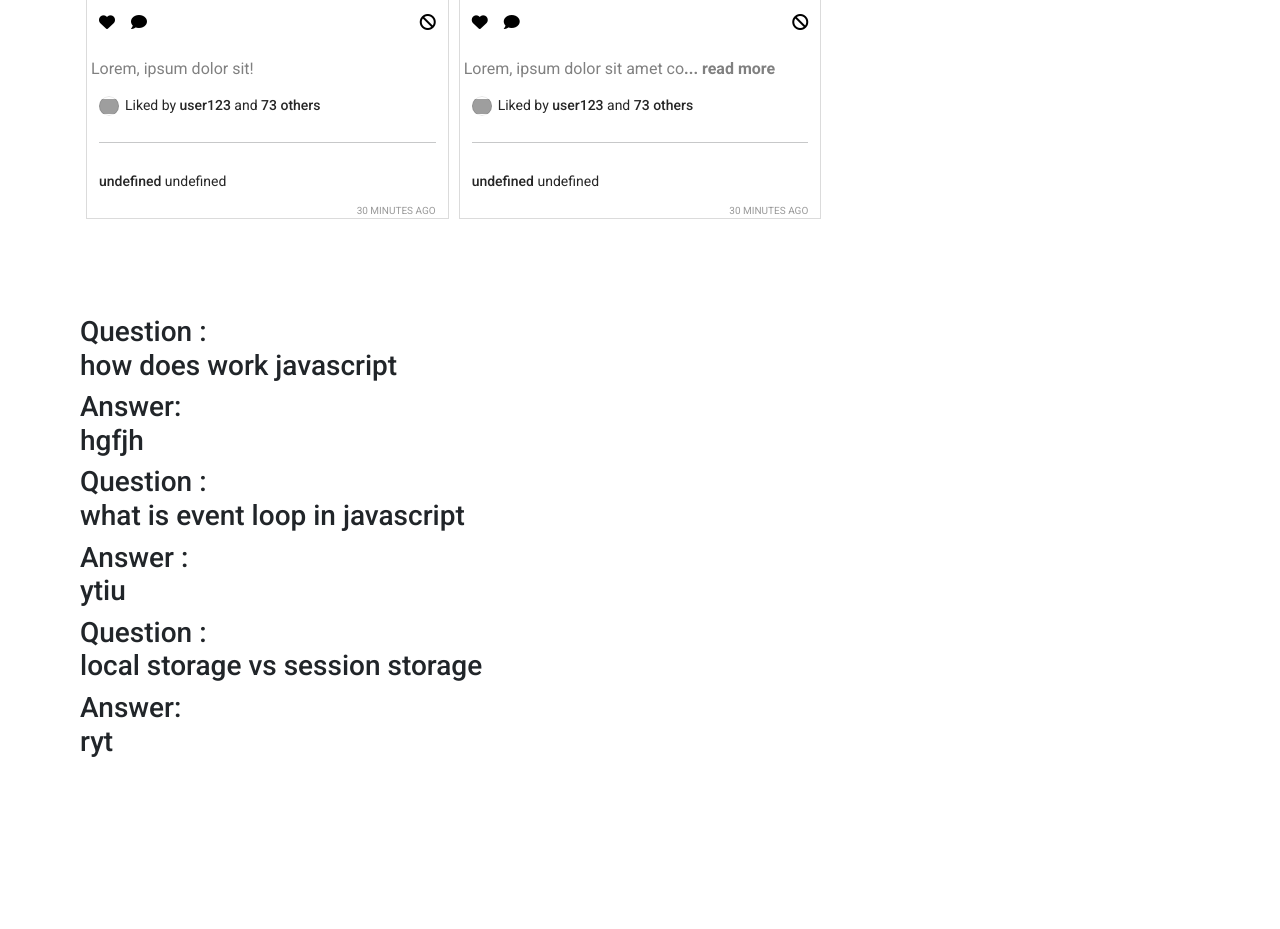
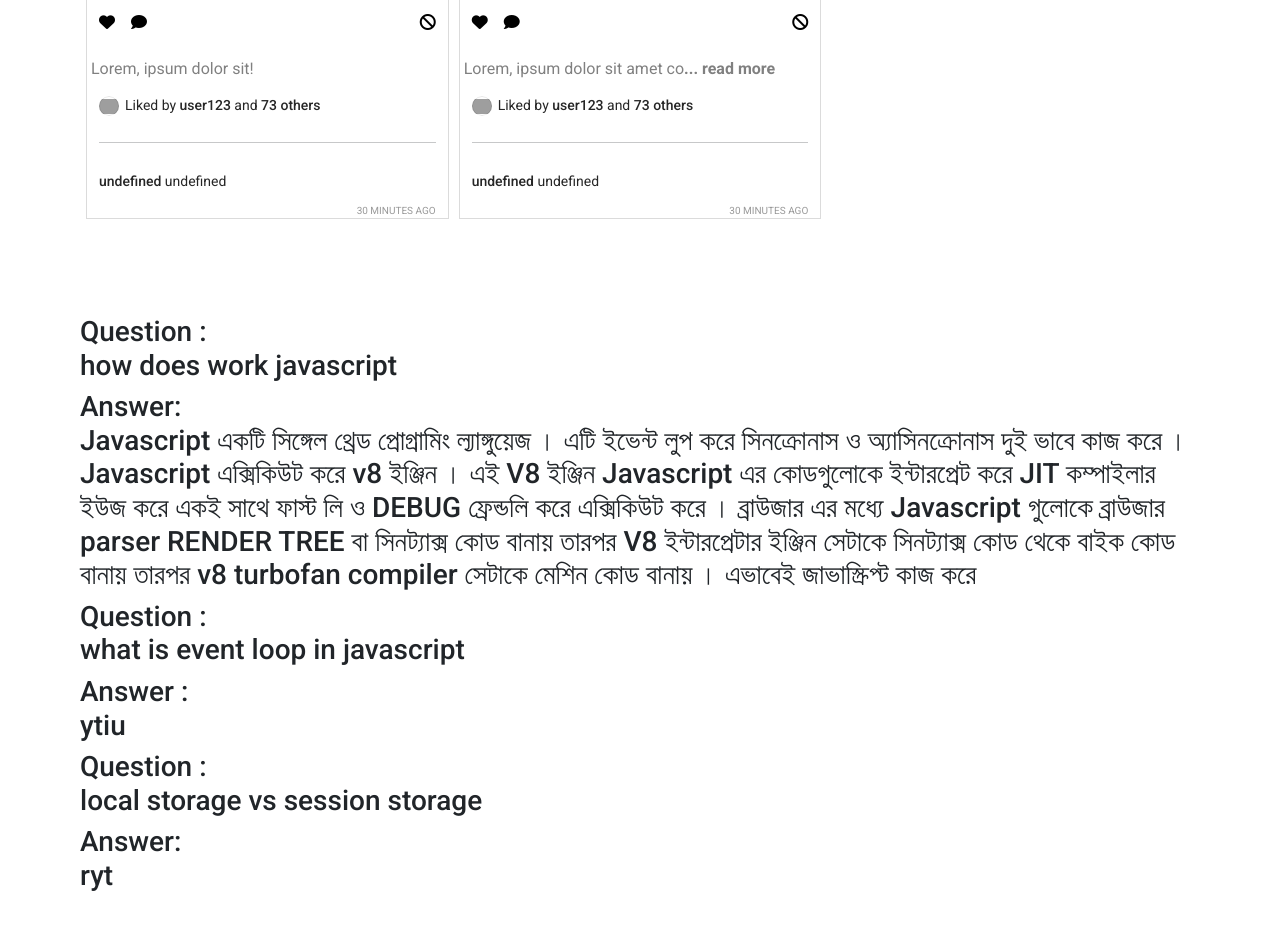
Before and after one commit to mdsohaghasan/insta-shohor, a plain HTML site: page index.html in a window 1280 px wide. Shown: the part 1265-2194 px from the top of the page. Before the commit the page ends 2103 px from the top, so only its background shows below. Drawn offline with nearby package versions, Linux system fonts and the light colour scheme; grey boxes are pictures that could not be loaded.

Commit message:
FRIST QUESTION

```diff
--- a/index.html
+++ b/index.html
@@ -60,7 +60,13 @@
     <!-- Answer -->
     <section style="margin: 5rem;">
         <h3> Question :<br> how does work javascript</h3>
-        <h3>Answer: <br>hgfjh </h3>
+        <h3>Answer: <br>
+            Javascript একটি সিঙ্গেল থ্রেড প্রোগ্রামিং ল্যাঙ্গুয়েজ । এটি ইভেন্ট লুপ করে সিনক্রোনাস ও অ্যাসিনক্রোনাস দুই
+            ভাবে কাজ করে । Javascript এক্সিকিউট করে v8 ইঞ্জিন । এই V8 ইঞ্জিন Javascript এর কোডগুলোকে ইন্টারপ্রেট করে JIT
+            কম্পাইলার ইউজ করে একই সাথে ফাস্ট লি ও DEBUG ফ্রেন্ডলি করে এক্সিকিউট করে । ব্রাউজার এর মধ্যে Javascript
+            গুলোকে ব্রাউজার parser RENDER TREE বা সিনট্যাক্স কোড বানায় তারপর V8 ইন্টারপ্রেটার ইঞ্জিন সেটাকে সিনট্যাক্স
+            কোড থেকে বাইক কোড বানায় তারপর v8 turbofan compiler সেটাকে মেশিন কোড বানায় । এভাবেই জাভাস্ক্রিপ্ট কাজ করে
+        </h3>
 
         <h3> Question : <br> what is event loop in javascript</h3>
         <h3> Answer : <br> ytiu</h3>
```
